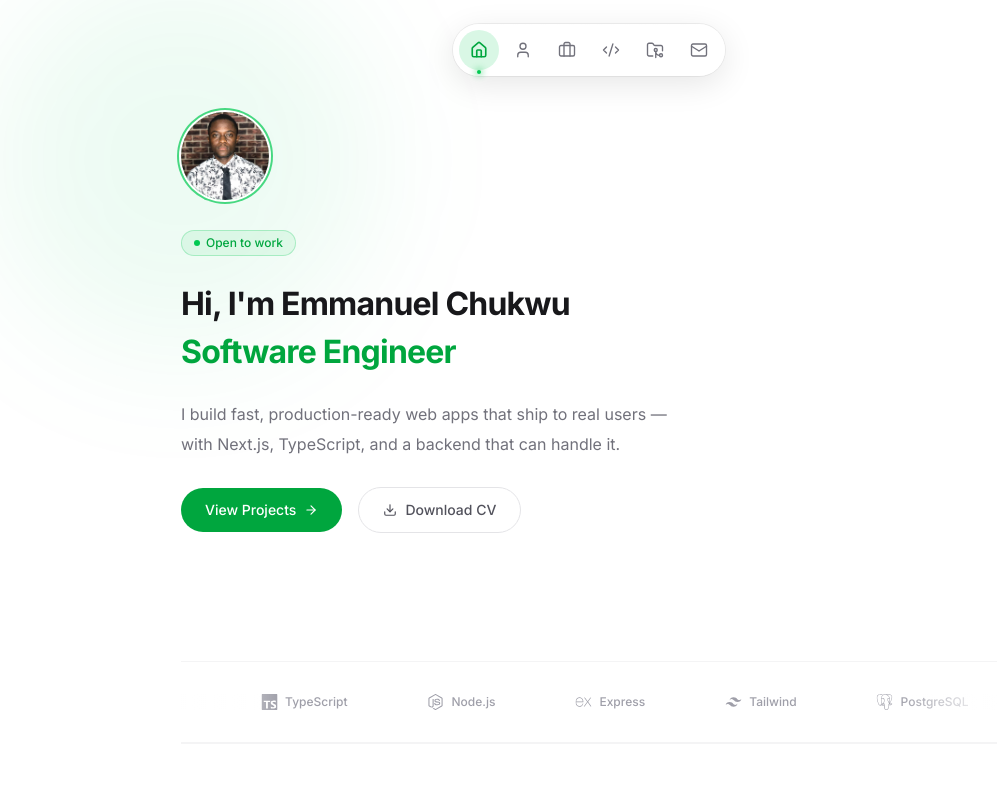
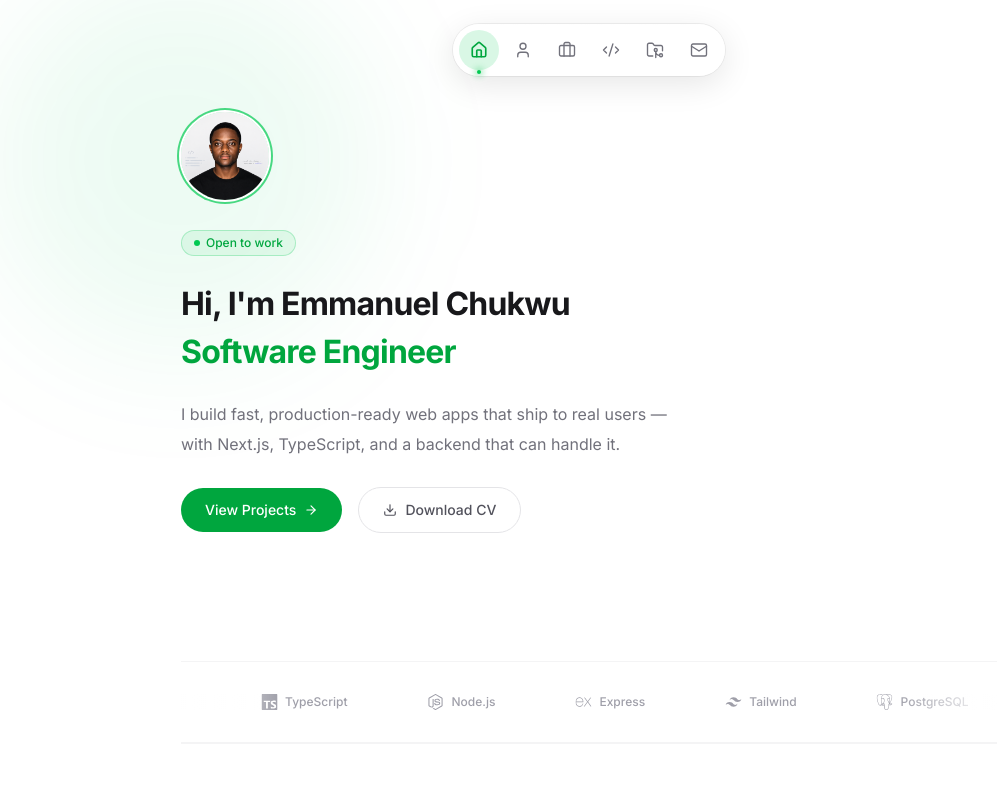
Before and after one commit to emdevbuilds/portfolio, a Next.js app: page / in a window 1280 px wide. Shown: the top 800 px of the page, without its empty margins (51-1050 px from the left). Built offline with nearby package versions, Linux system fonts and the light colour scheme.

Commit message:
updated my profile picture

```diff
--- a/src/components/sections/Hero.tsx
+++ b/src/components/sections/Hero.tsx
@@ -47,7 +47,7 @@ export default function Hero() {
         {/* Avatar */}
         <motion.div variants={heroItem}>
           <ZoomableImage
-            src="/emmanuel.jpg"
+            src="/emmanuel.png"
             alt="Emmanuel Chukwu profile picture"
             className="rounded-full ring-2 ring-green-500/70 ring-offset-2 ring-offset-white dark:ring-offset-black p-0 w-22 h-22 object-cover"
           />
```
Also changed, not shown: public/emmanuel.jpg (deleted), public/emmanuel.png (added).
